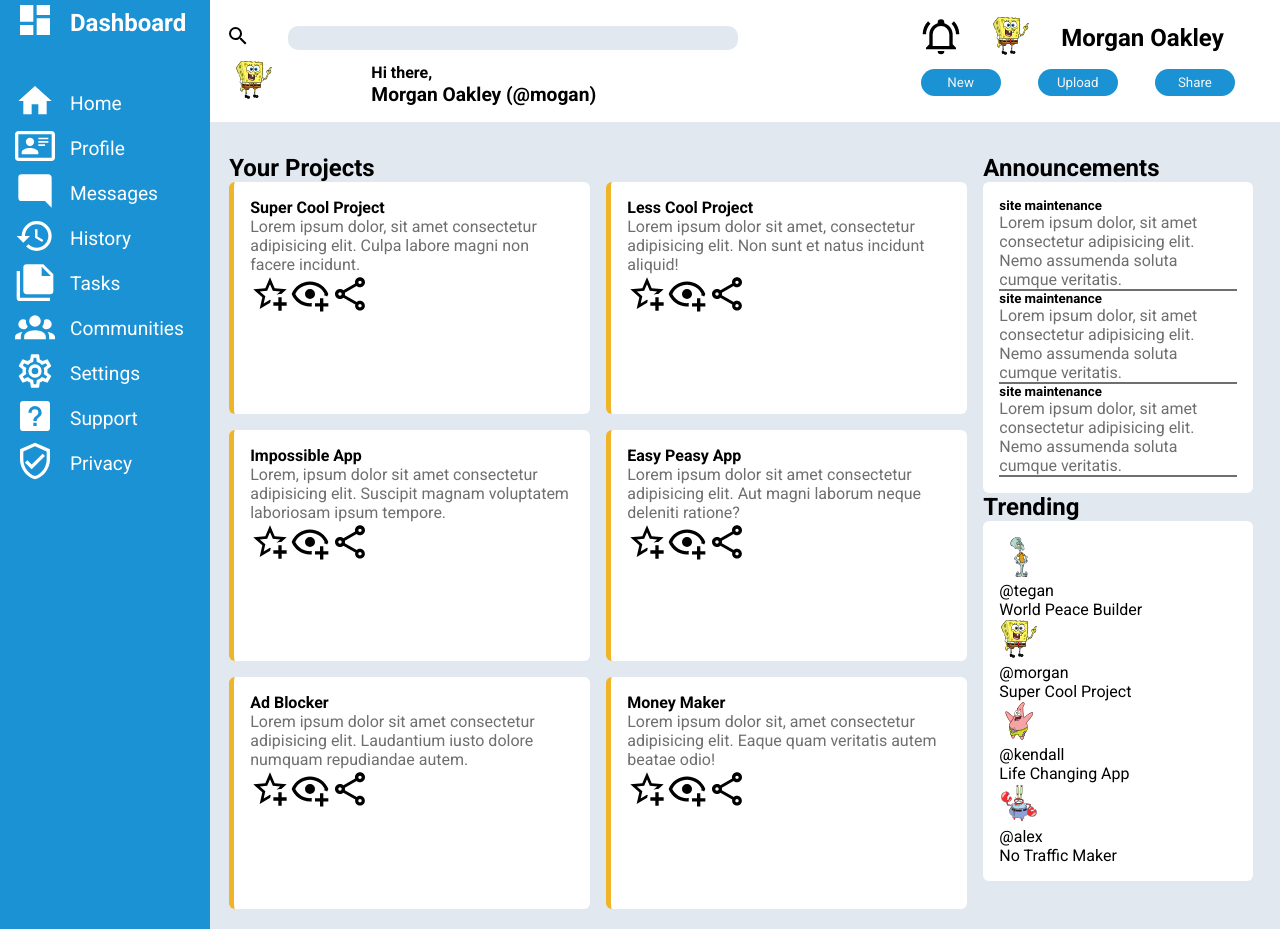
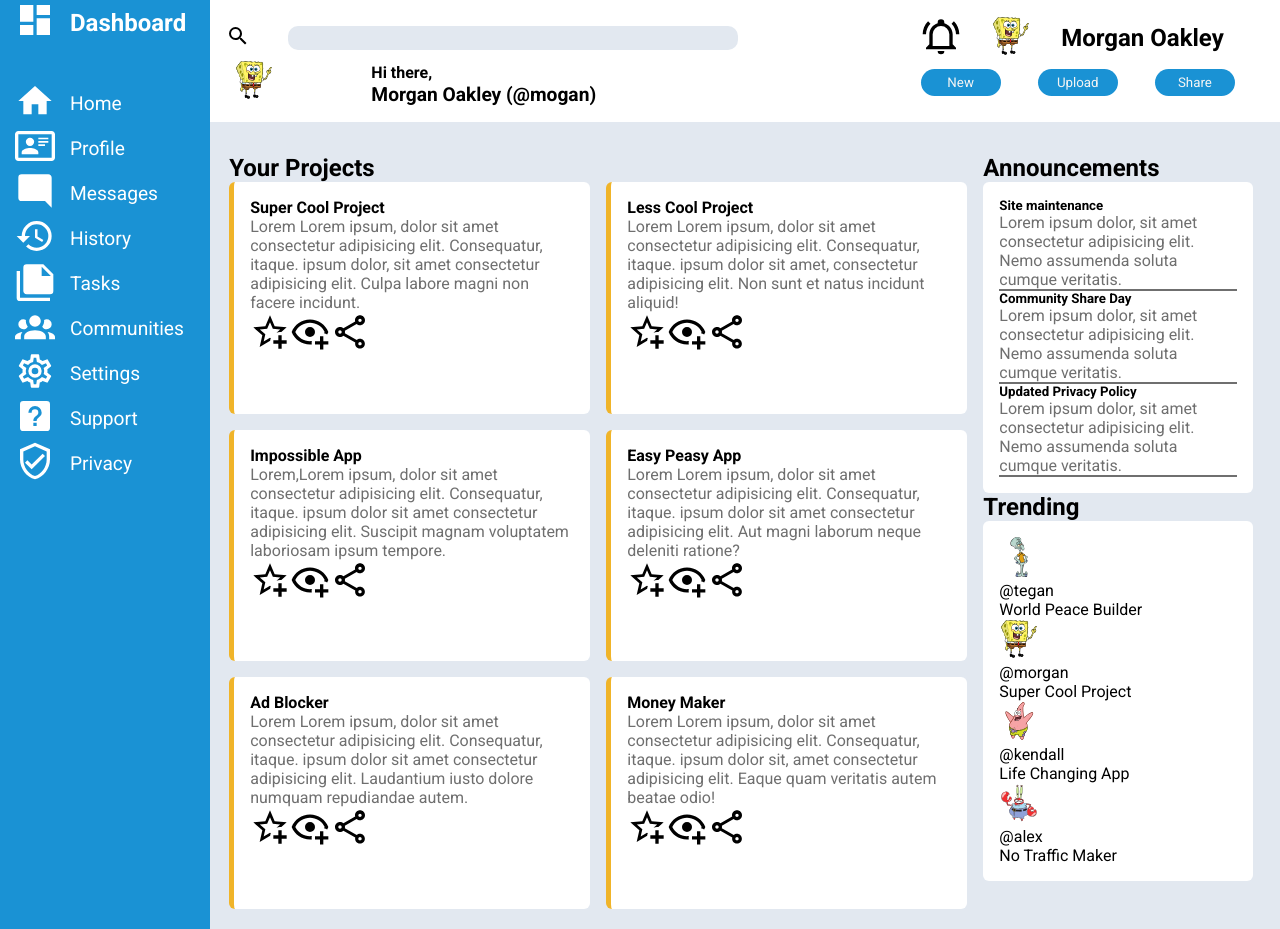
Before and after one commit to ris4rob/admindashboard, a plain HTML site: page index.html in a window 1280 px wide. Drawn offline with Linux system fonts and the light colour scheme.

```diff
--- a/index.html
+++ b/index.html
@@ -668,8 +668,9 @@
                       stroke-width=".719502"
                     />
                   </g>
-                </g></svg
-            ></i>
+                </g>
+              </svg>
+            </i>
             <h2>Morgan Oakley</h2>
           </div>
         </div>
@@ -1205,8 +1206,9 @@
             <div class="project-card">
               <h4>Super Cool Project</h4>
               <p>
-                Lorem ipsum dolor, sit amet consectetur adipisicing elit. Culpa
-                labore magni non facere incidunt.
+                Lorem Lorem ipsum, dolor sit amet consectetur adipisicing elit.
+                Consequatur, itaque. ipsum dolor, sit amet consectetur
+                adipisicing elit. Culpa labore magni non facere incidunt.
               </p>
               <i
                 ><svg xmlns="http://www.w3.org/2000/svg" viewBox="0 0 24 24">
@@ -1228,8 +1230,9 @@
             <div class="project-card">
               <h4>Less Cool Project</h4>
               <p>
-                Lorem ipsum dolor sit amet, consectetur adipisicing elit. Non
-                sunt et natus incidunt aliquid!
+                Lorem Lorem ipsum, dolor sit amet consectetur adipisicing elit.
+                Consequatur, itaque. ipsum dolor sit amet, consectetur
+                adipisicing elit. Non sunt et natus incidunt aliquid!
               </p>
               <i
                 ><svg xmlns="http://www.w3.org/2000/svg" viewBox="0 0 24 24">
@@ -1251,8 +1254,10 @@
             <div class="project-card">
               <h4>Impossible App</h4>
               <p>
-                Lorem, ipsum dolor sit amet consectetur adipisicing elit.
-                Suscipit magnam voluptatem laboriosam ipsum tempore.
+                Lorem,Lorem ipsum, dolor sit amet consectetur adipisicing elit.
+                Consequatur, itaque. ipsum dolor sit amet consectetur
+                adipisicing elit. Suscipit magnam voluptatem laboriosam ipsum
+                tempore.
               </p>
               <i
                 ><svg xmlns="http://www.w3.org/2000/svg" viewBox="0 0 24 24">
@@ -1274,8 +1279,9 @@
             <div class="project-card">
               <h4>Easy Peasy App</h4>
               <p>
-                Lorem ipsum dolor sit amet consectetur adipisicing elit. Aut
-                magni laborum neque deleniti ratione?
+                Lorem Lorem ipsum, dolor sit amet consectetur adipisicing elit.
+                Consequatur, itaque. ipsum dolor sit amet consectetur
+                adipisicing elit. Aut magni laborum neque deleniti ratione?
               </p>
               <i
                 ><svg xmlns="http://www.w3.org/2000/svg" viewBox="0 0 24 24">
@@ -1297,8 +1303,10 @@
             <div class="project-card">
               <h4>Ad Blocker</h4>
               <p>
-                Lorem ipsum dolor sit amet consectetur adipisicing elit.
-                Laudantium iusto dolore numquam repudiandae autem.
+                Lorem Lorem ipsum, dolor sit amet consectetur adipisicing elit.
+                Consequatur, itaque. ipsum dolor sit amet consectetur
+                adipisicing elit. Laudantium iusto dolore numquam repudiandae
+                autem.
               </p>
               <i
                 ><svg xmlns="http://www.w3.org/2000/svg" viewBox="0 0 24 24">
@@ -1320,8 +1328,9 @@
             <div class="project-card">
               <h4>Money Maker</h4>
               <p>
-                Lorem ipsum dolor sit, amet consectetur adipisicing elit. Eaque
-                quam veritatis autem beatae odio!
+                Lorem Lorem ipsum, dolor sit amet consectetur adipisicing elit.
+                Consequatur, itaque. ipsum dolor sit, amet consectetur
+                adipisicing elit. Eaque quam veritatis autem beatae odio!
               </p>
               <i
                 ><svg xmlns="http://www.w3.org/2000/svg" viewBox="0 0 24 24">
@@ -1346,21 +1355,21 @@
           <h2>Announcements</h2>
           <div class="announcements-wrapper">
             <div class="announcement">
-              <h5>site maintenance</h5>
+              <h5>Site maintenance</h5>
               <p>
                 Lorem ipsum dolor, sit amet consectetur adipisicing elit. Nemo
                 assumenda soluta cumque veritatis.
               </p>
             </div>
             <div class="announcement">
-              <h5>site maintenance</h5>
+              <h5>Community Share Day</h5>
               <p>
                 Lorem ipsum dolor, sit amet consectetur adipisicing elit. Nemo
                 assumenda soluta cumque veritatis.
               </p>
             </div>
             <div class="announcement">
-              <h5>site maintenance</h5>
+              <h5>Updated Privacy Policy</h5>
               <p>
                 Lorem ipsum dolor, sit amet consectetur adipisicing elit. Nemo
                 assumenda soluta cumque veritatis.
```
